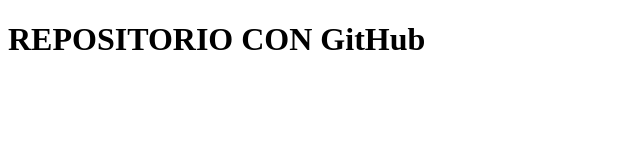
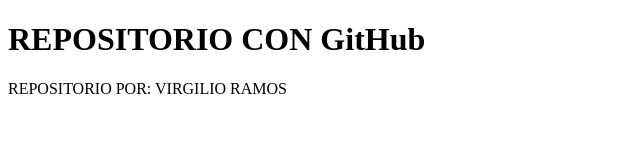
Before and after one commit to virgilio0512/RepositorioTDSV11B, a plain HTML site: page index.html in a window 1280 px wide. Shown: the whole page, without its empty margins (0-640 px from the left). Drawn offline with Linux system fonts and the light colour scheme.

Commit message:
Update DESDE EL NAVEGADOR

```diff
--- a/index.html
+++ b/index.html
@@ -7,5 +7,6 @@
 </head>
 <body>
     <h1>REPOSITORIO CON GitHub</h1>
+    <p>REPOSITORIO POR: VIRGILIO RAMOS</p>
 </body>
 </html>
```
